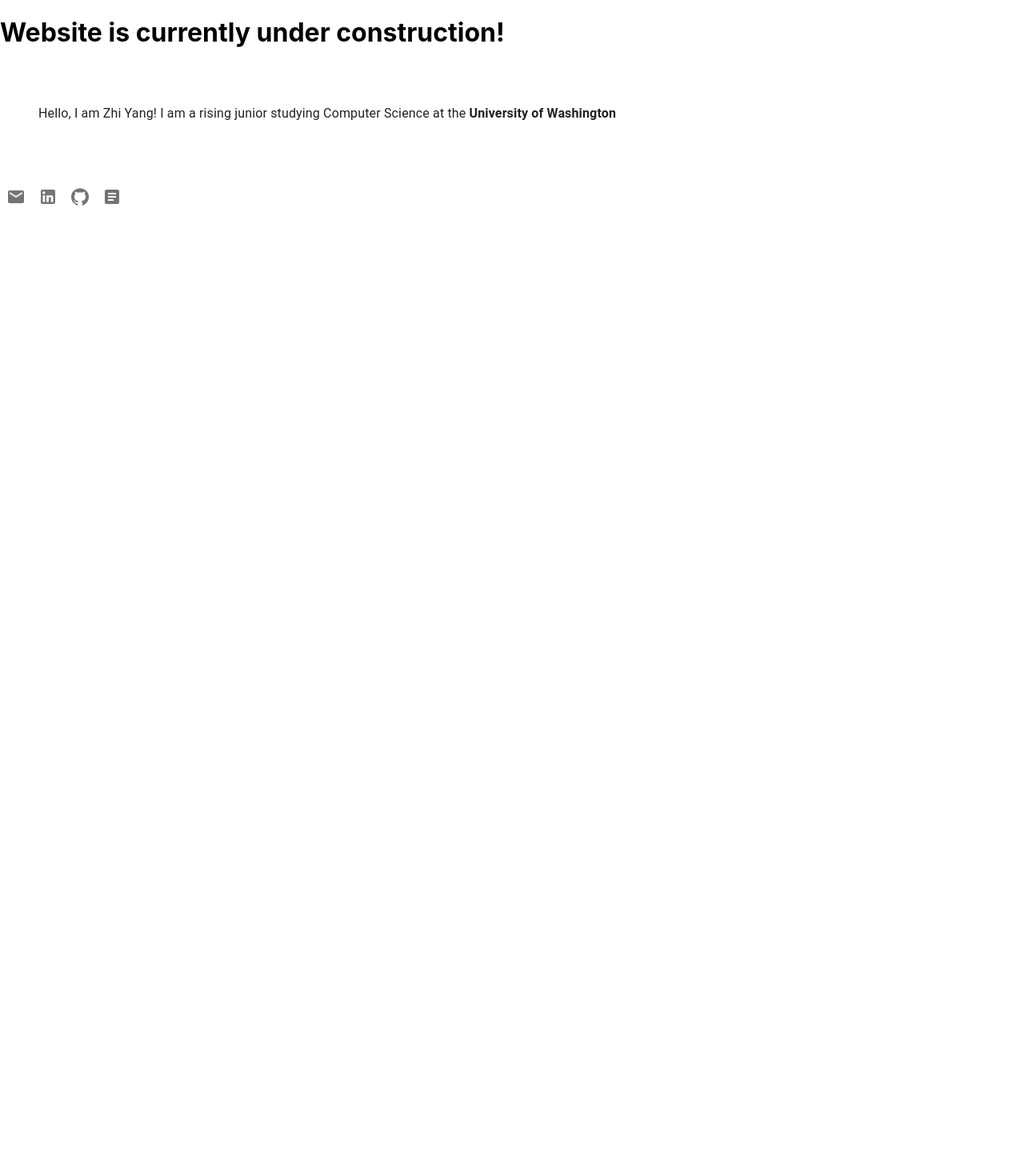
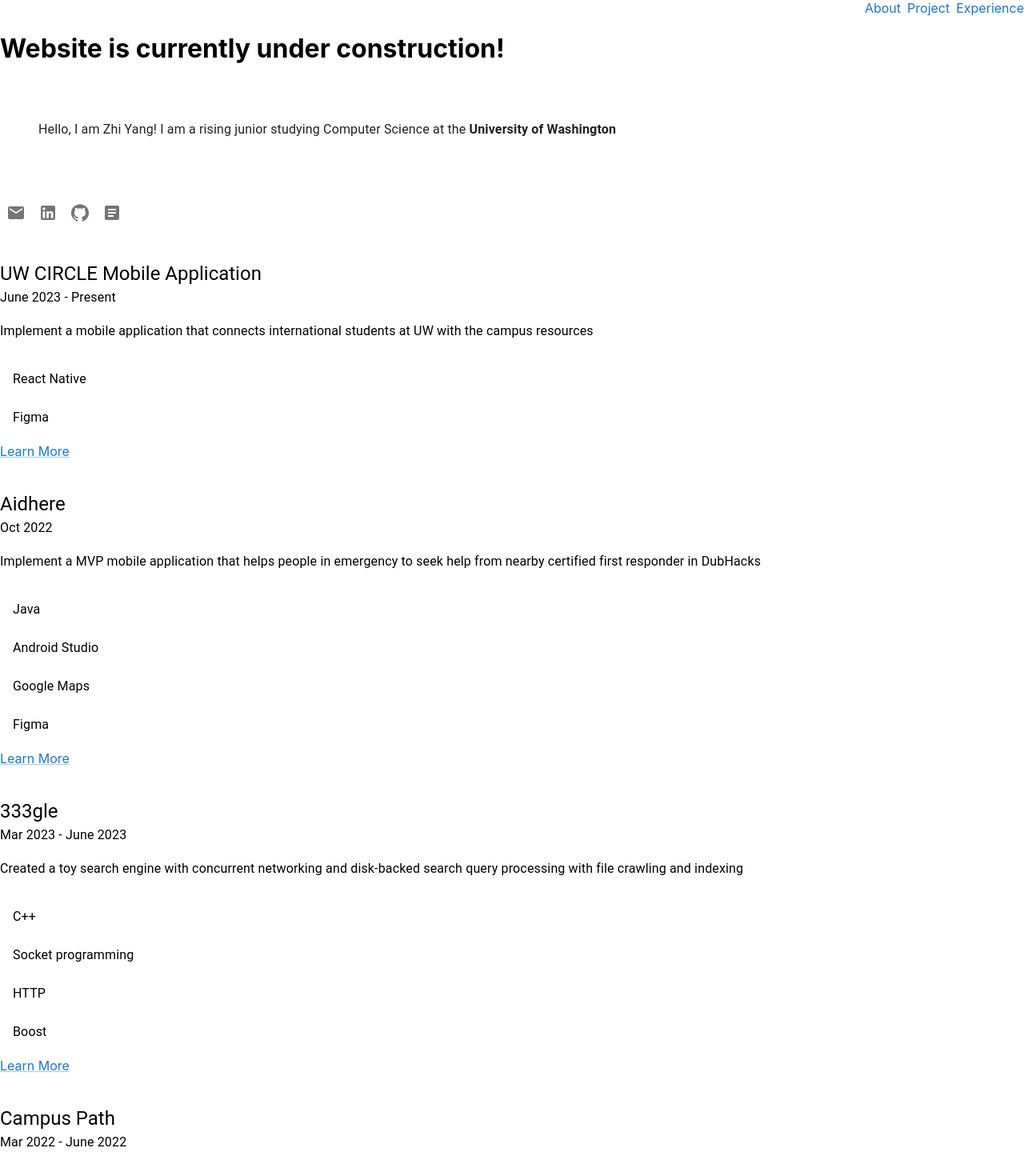
Before and after one commit to zylim1128/zhiyanglim.github.io, a React (Create React App) app: page / in a window 1280 px wide. Shown: the top 1460 px of the page at 80% size. Before the commit the page ends 800 px from the top, so only its background shows below. Built offline with nearby package versions, Linux system fonts and the light colour scheme.

Commit message:
Working on Projects and styling

```diff
--- a/src/App.jsx
+++ b/src/App.jsx
@@ -1,18 +1,23 @@
 import React from "react";
 import { Box } from "@mui/material";
 
+
 import About from "./components/About/About";
 import Contact from "./components/Contact/Contact";
+import NavBar from "./components/Navigation/Navigation";
+import Project from "./components/Project/Project";
 
 function App() {
   return (
     <>
+      <NavBar />
       <div>
         <h1>Website is currently under construction!</h1>
       </div>
       <main>
         <About />
         <Contact />
+        <Project />
       </main>
     </>
   );
--- /dev/null
+++ b/src/components/Navigation/Navigation.jsx
@@ -0,0 +1,21 @@
+import { Link } from "@mui/material";
+import { Stack } from "@mui/system";
+import React from "react";
+
+function App() {
+	return (
+        <div>
+            <Stack spacing={1} direction="row" j
+                justifyContent="right">
+                <Link href="#" underline="hover">
+                    About</Link>
+                <Link href="#" underline="none">
+                    Project</Link>
+                <Link href="#" underline="none">
+                    Experience</Link>
+            </Stack>
+        </div>
+	);
+}
+
+export default App;
--- /dev/null
+++ b/src/components/Project/Project.jsx
@@ -0,0 +1,78 @@
+import React from "react";
+import { Box, Typography, Link, List, ListItem, ListItemText } from "@mui/material";
+
+const project = [
+  {
+    time: "June 2023 - Present",
+    title: "UW CIRCLE Mobile Application",
+    description: [
+      "Implement a mobile application that connects international students at UW with the campus resources",
+    ],
+    skills: ["React Native", "Figma"],
+    link: "https://github.com/zylim1128/CIRCLE_APP_REACT",
+  },
+  {
+    time: "Oct 2022",
+    title: "Aidhere",
+    description: [
+      "Implement a MVP mobile application that helps people in emergency to seek help from nearby certified first responder in DubHacks",
+    ],
+    skills: ["Java", "Android Studio", "Google Maps", "Figma"],
+    link: "https://devpost.com/software/aidhere",
+  },
+  {
+    time: "Mar 2023 - June 2023",
+    title: "333gle",
+    description: [
+      "Created a toy search engine with concurrent networking and disk-backed search query processing with file crawling and indexing",
+    ],
+    skills: ["C++", "Socket programming", "HTTP", "Boost"],
+    link: "https://courses.cs.washington.edu/courses/cse333/23sp/",
+  },
+  {
+    time: "Mar 2022 - June 2022",
+    title: "Campus Path",
+    description: ["Built a MVC shortest-path wayfinding tool for UW school campus"],
+    skills: ["Java Spring", "TypeScript", "React", "Bootstrap"],
+    link: "https://courses.cs.washington.edu/courses/cse331/22sp/hw/hw9/hw-campuspaths.html",
+  },
+];
+
+function Project() {
+  return (
+    <Box
+      id="project"
+      sx={{
+        display: "flex",
+        flexDirection: "column",
+        gap: 5,
+        my: 5,
+      }}
+      component="section"
+    >
+      {project.map((item) => (
+        <Box key={item.title}>
+          <Typography variant="h5">{item.title}</Typography>
+          <Typography variant="subtitle1">{item.time}</Typography>
+          <Typography variant="body1">
+            {item.description.map((desc, index) => (
+              <p key={index}>{desc}</p>
+            ))}
+          </Typography>
+          <List>
+            {item.skills.map((skill, index) => (
+              <ListItem key={index}>
+                <ListItemText primary={skill} />
+              </ListItem>
+            ))}
+          </List>
+          <Link href={item.link} target="_blank" rel="noopener noreferrer">
+            Learn More
+          </Link>
+        </Box>
+      ))}
+    </Box>
+  );
+}
+
+export default Project;
```
